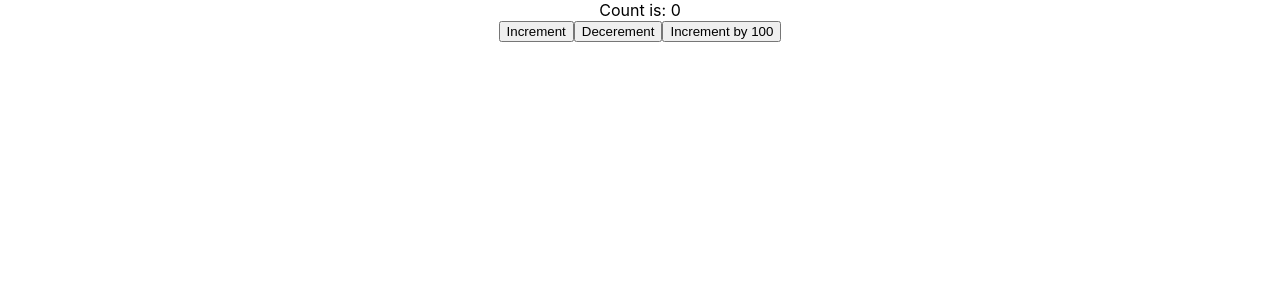
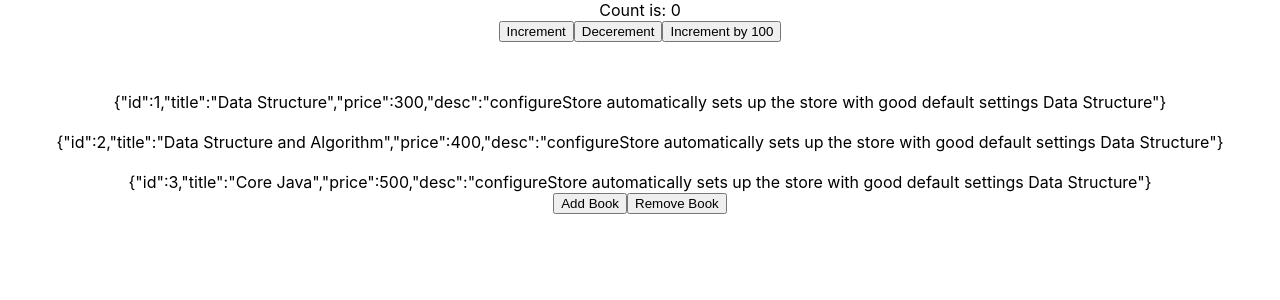
Before and after one commit to Rishu2000/redux-toolkit-sample, a React (Create React App) app: page / in a window 1280 px wide. Shown: the top 300 px of the page. Built offline with nearby package versions, Linux system fonts and the light colour scheme.

Commit message:
Added book reducer to the store with all it's state and actions.

```diff
--- a/src/App.js
+++ b/src/App.js
@@ -1,11 +1,15 @@
 import React from 'react'
 import { useDispatch, useSelector } from 'react-redux'
 import "./App.css"
+import { addBook, removeBook } from './redux/books';
 import { decrement, increment, incrementByNum } from './redux/counter';
 
 const App = () => {
 
-const {count} = useSelector((state) => state.counter);
+const state = useSelector((state) => state);
+const {count} = state.counter;
+const {books} = state.bookCounter;
+
 const dispatch = useDispatch();
 
   return (
@@ -20,6 +24,22 @@ const dispatch = useDispatch();
       <button
         onClick={() => dispatch(incrementByNum(100))}
       >Increment by 100</button>
+      <div style={{marginTop:"50px"}}>
+        {books.length > 0 && books.map((item,key) => (
+          <div style={{marginTop:"20px"}} key={key}>{JSON.stringify(item)}</div>
+        ))}
+        <div>
+          <button onClick={() => dispatch(addBook({
+            id:4,
+            title:"Data Structure 4",
+            price:4400,
+            desc:"4 configureStore automatically sets up the store with good default settings Data Structure"
+          }))}>Add Book</button>
+          <button onClick={() => dispatch(removeBook({
+            id:2
+          }))}>Remove Book</button>
+        </div>
+      </div>
     </div>
   )
 }
--- /dev/null
+++ b/src/redux/books.js
@@ -0,0 +1,40 @@
+import { createSlice } from "@reduxjs/toolkit";
+
+const initialValue = {
+    books: [
+        {
+            id:1,
+            title:"Data Structure",
+            price:300,
+            desc:"configureStore automatically sets up the store with good default settings Data Structure"
+        },{
+            id:2,
+            title:"Data Structure and Algorithm",
+            price:400,
+            desc:"configureStore automatically sets up the store with good default settings Data Structure"
+        },{
+            id:3,
+            title:"Core Java",
+            price:500,
+            desc:"configureStore automatically sets up the store with good default settings Data Structure"
+        }
+    ],
+};
+
+const booksReducer = createSlice({
+    name: "books",
+    initialState: initialValue,
+    reducers:{
+        addBook: (state, action) => {
+            state.books.push(action.payload);
+        },
+        removeBook: (state, action) => {
+            const newbooksArr = state.books.filter((item) => item.id !== action.payload.id);
+            state.books = [...newbooksArr];
+        }
+    }
+})
+
+export const {addBook, removeBook} = booksReducer.actions;
+
+export default booksReducer.reducer;
--- a/src/redux/store.js
+++ b/src/redux/store.js
@@ -1,8 +1,10 @@
 import { configureStore } from "@reduxjs/toolkit";
 import counterSliceReducer from './counter'
+import bookReducer from './books'
 
 export const store = configureStore({   //configureStore() automatically sets up the store with good default settings
-    reducer:{
-        counter: counterSliceReducer
-    }          //configureStore() accepts a reducer function as a named argument
+    reducer:{               //configureStore() accepts a reducer function as a named argument
+        counter: counterSliceReducer,
+        bookCounter: bookReducer
+    }
 })
```
